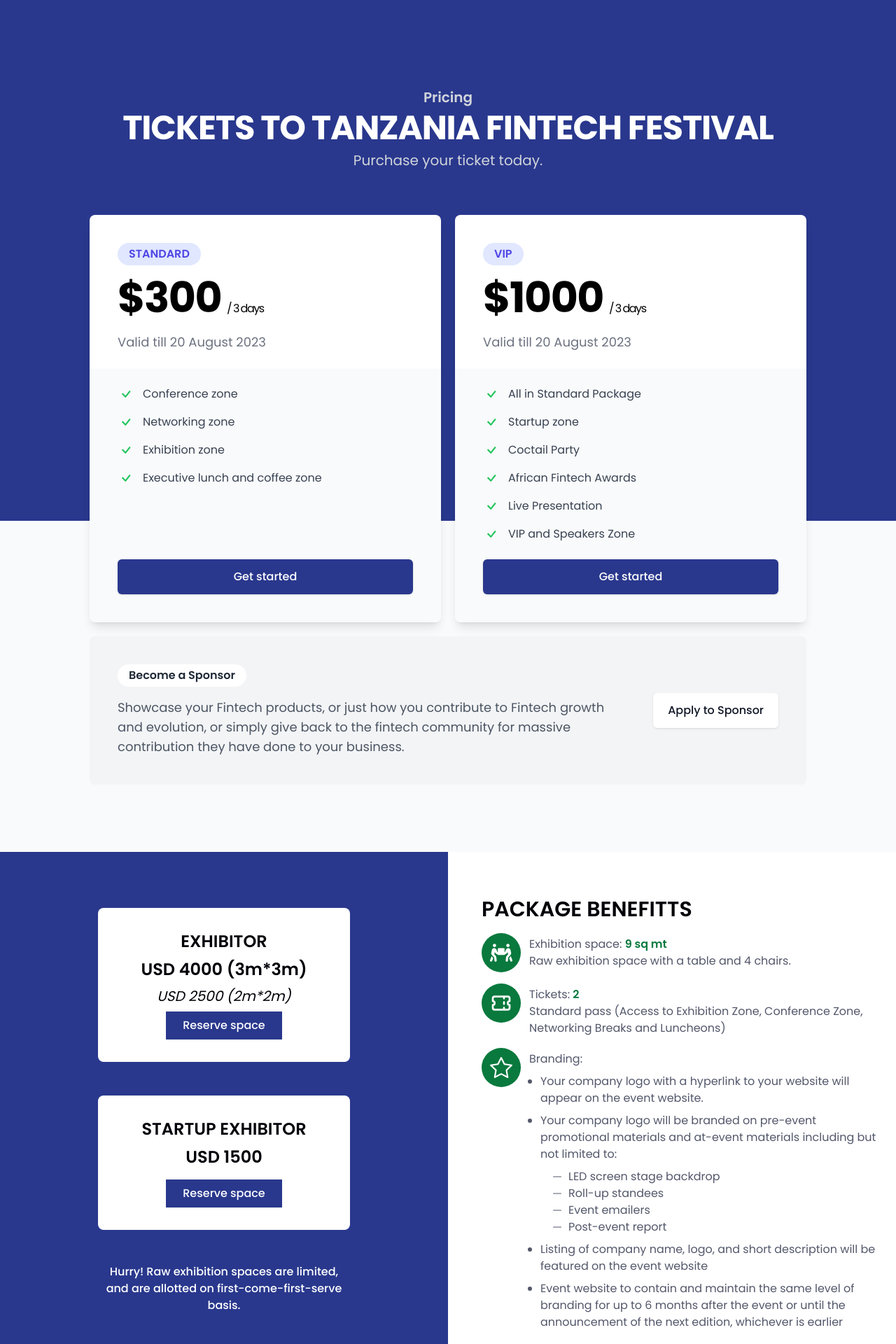
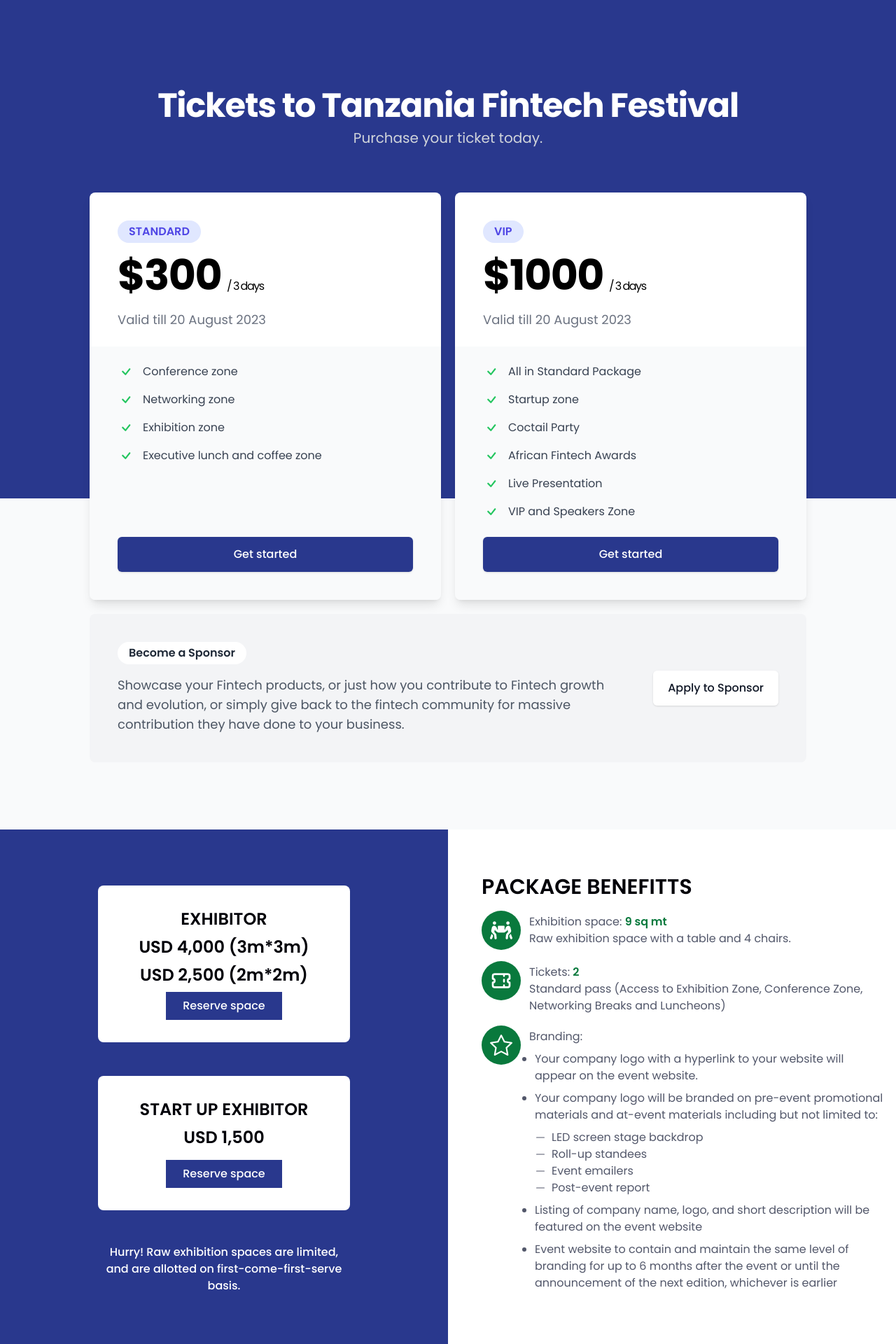
Before and after one commit to hellensoft/fintech, a React (Create React App) app: page / in a window 1280 px wide. Shown: the part 2420-4340 px from the top of the page at 70% size. Built offline with nearby package versions, Linux system fonts and the light colour scheme.

Commit message:
feat: fixed ui

```diff
--- a/src/components/Happening.tsx
+++ b/src/components/Happening.tsx
@@ -17,7 +17,7 @@
 
 	return (
 		<SectionWrapper>
-			<div className="py-24">
+			<div className="py-12 sm:py-24">
 				<h1 className="text-2xl md:text-3xl text-center font-semibold text-blackPrimary">
 					Happening
 				</h1>
--- a/src/components/SponsorPrices.tsx
+++ b/src/components/SponsorPrices.tsx
@@ -9,13 +9,13 @@
 const prices = [
     {
         name: "EXHIBITOR",
-		price: "4000 (3m*3m)",
-		description: "USD 2500 (2m*2m)"
+        price: "4,000 (3m*3m)",
+        description: "USD 2,500 (2m*2m)",
     },
     {
-		name: "STARTUP EXHIBITOR",
-		price: 1500,
-		description: ""
+        name: "START UP EXHIBITOR",
+        price: "1,500",
+        description: "",
     },
 ];
 
@@ -31,14 +31,14 @@
                                     className="bg-white max-w-[360px] w-full mx-auto p-8 flex flex-col items-center rounded-lg space-y-2"
                                     key={index}
                                 >
-									<h3 className="font-semibold text-blackPrimary text-2xl">
+                                    <h3 className="font-semibold text-blackPrimary text-xl sm:text-2xl">
                                         {price.name}
                                     </h3>
-									<h1 className="font-semibold text-blackPrimary text-2xl">
+                                    <h1 className="font-semibold text-blackPrimary text-xl sm:text-2xl">
                                         USD {price.price}
                                     </h1>
-									<p className="font-regular text-blackPrimary text-xl">
-										<em>{price.description} </em>
+                                    <p className="font-semibold text-blackPrimary text-xl -mt-1 sm:text-2xl">
+                                        {price.description}
                                     </p>
                                     <Link
                                         className="font-medium bg-bluePrimary hover:bg-greenPrimary duration-300 py-2 px-6  text-white"
@@ -105,7 +105,7 @@
                                 <p className="text-grayText text-sm xs:text-base">
                                     Branding:
                                 </p>
-								<ul className="list-disc ml-4 mt-2 space-y-2">
+                                <ul className="list-disc ml-2 mt-2 space-y-2">
                                     <li className="text-grayText text-sm xs:text-base">
                                         Your company logo with a hyperlink to
                                         your website will appear on the event
@@ -117,7 +117,7 @@
                                         at-event materials including but not
                                         limited to:
                                     </li>
-									<div className="ml-4 my-2">
+                                    <div className="my-2">
                                         <div className="flex items-center space-x-2">
                                             <BsDashLg className="text-grayText" />
                                             <span className="text-grayText text-sm xs:text-base">
--- a/src/components/TicketCards.tsx
+++ b/src/components/TicketCards.tsx
@@ -33,14 +33,11 @@
 const TicketCards = () => {
 	return (
 		<div className="bg-bluePrimary">
-			<div className="pt-12 sm:pt-16 lg:pt-24">
+			<div className="sm:pt-16 lg:pt-24">
 				<div className="mx-auto max-w-7xl px-4 text-center sm:px-6 lg:px-8">
 					<div className="mx-auto max-w-3xl space-y-2 lg:max-w-none">
-						<h2 className="text-xl font-semibold leading-6 text-gray-300">
-							Pricing
-						</h2>
-						<p className="text-3xl font-bold tracking-tight text-white sm:text-4xl lg:text-5xl">
-							TICKETS TO TANZANIA FINTECH FESTIVAL
+						<p className="text-2xl font-bold tracking-tight text-white sm:text-3xl lg:text-5xl">
+							Tickets to Tanzania Fintech Festival
 						</p>
 						<p className="text-xl text-gray-300">
 							Purchase your ticket today.
--- a/src/components/WhoAttends.tsx
+++ b/src/components/WhoAttends.tsx
@@ -63,7 +63,7 @@
 
 	return (
 		<SectionWrapper>
-			<div className="my-24">
+			<div className="my-12 sm:my-24">
 				<h1 className="text-xl sm:text-3xl text-bluePrimary font-semibold mb-4 text-center">
 					WHO ATTENDS
 				</h1>
```
Also changed, not shown: src/pages/ApplySponsor.tsx (+13 -0 lines). Lines whose indentation alone changed are shown as unchanged.
